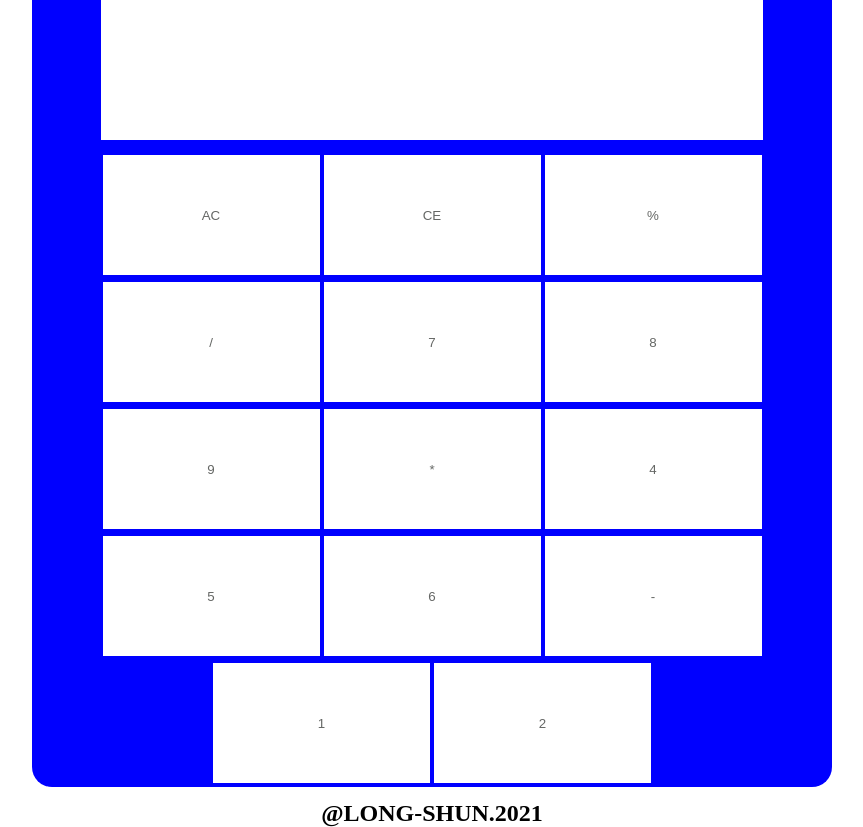
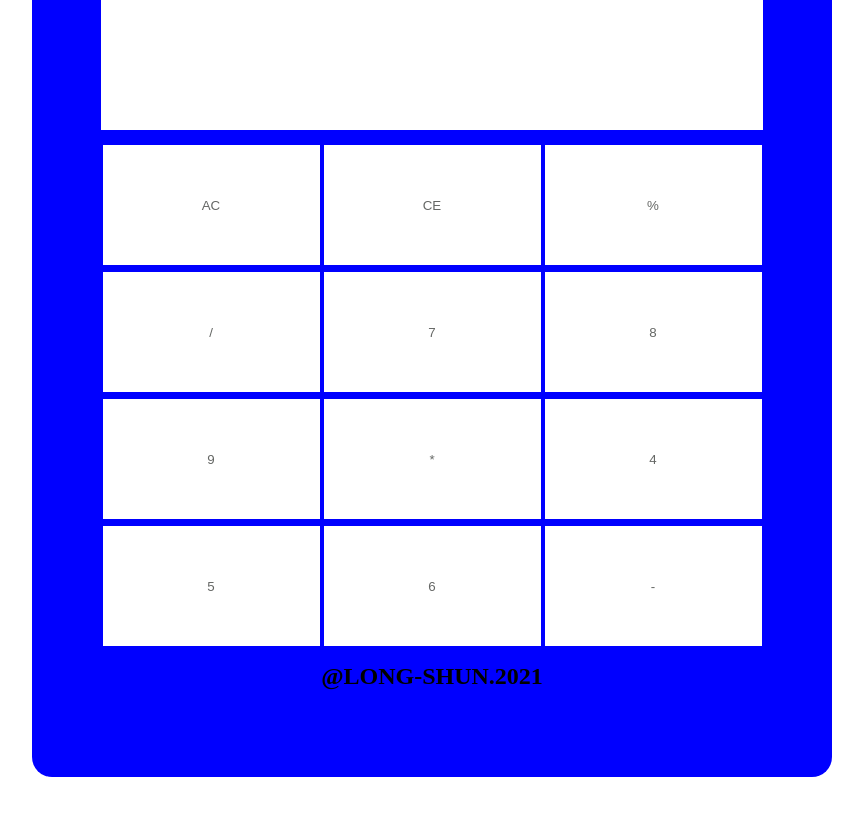
Before and after one commit to LONG-SHUN/363, a plain HTML site: page atw.html in a window 1280 px wide. Shown: the part 113-940 px from the top of the page, without its empty margins (208-1071 px from the left). After the commit the page ends 890 px from the top, so only its background shows below. Drawn offline with Linux system fonts and the light colour scheme.

Commit message:
Update atw.html

```diff
--- a/atw.html
+++ b/atw.html
@@ -23,7 +23,7 @@
 	      height: 1000px;
 	      margin: auto;
 	      position: absolute;
-	      top: 50px;
+	      top: 30px;
 	      left: 50px;
 	      right: 50px;
 	      bottom: 50px;
@@ -78,8 +78,6 @@
 			<button value="5">5</button>
 			<button value="6">6</button>
 			<button value="-">-</button>
-			<button value="1">1</button>
-			<button value="2">2</button>
 		</div>
 		<h2>@LONG-SHUN.2021</h2>
 	</div>
```
